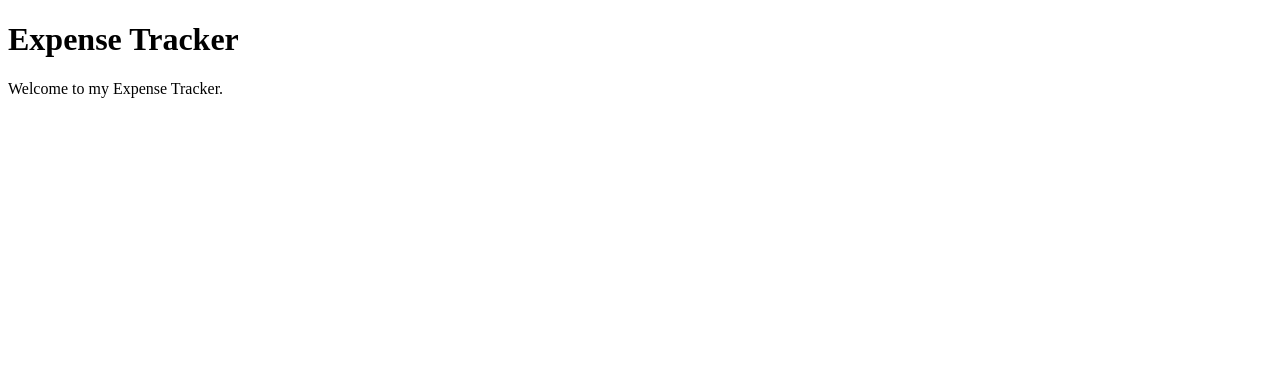
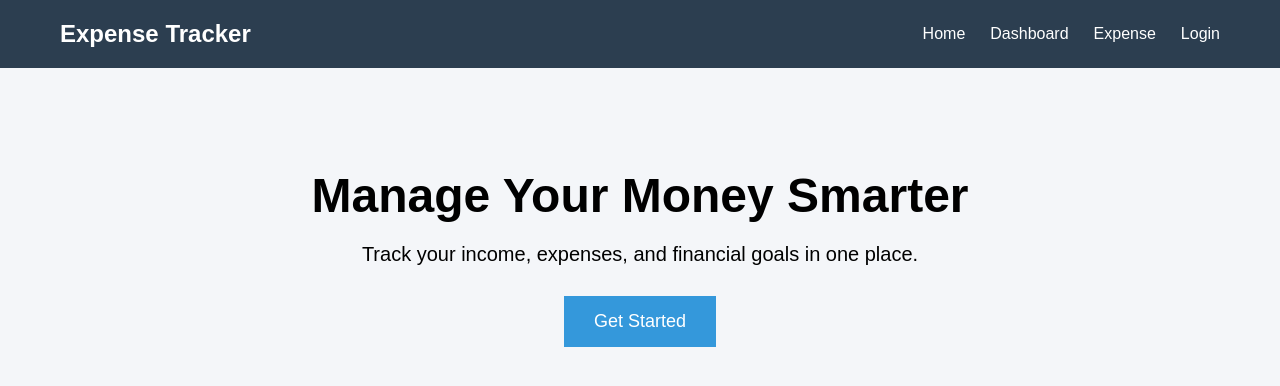
Before and after one commit to eyosisolo/expense_tracker, a Flask app: page / in a window 1280 px wide. Shown: the top 386 px of the page. Run offline with Flask 3, Linux system fonts and the light colour scheme.

Commit message:
Create responsive homepage with Flask templates and CSS styling

```diff
--- a/static/css/style.css
+++ b/static/css/style.css
@@ -0,0 +1,61 @@
+* {
+    margin: 0;
+    padding: 0;
+    box-sizing: border-box;
+}
+
+body {
+    font-family: Arial, sans-serif;
+    background: #f4f6f9;
+}
+
+nav {
+    background: #2c3e50;
+    color: white;
+    display: flex;
+    justify-content: space-between;
+    align-items: center;
+    padding: 20px 60px;
+}
+
+nav ul {
+    display: flex;
+    list-style: none;
+}
+
+nav li {
+    margin-left: 25px;
+}
+
+nav a {
+    color: white;
+    text-decoration: none;
+}
+
+.hero {
+    text-align: center;
+    margin-top: 100px;
+}
+
+.hero h1 {
+    font-size: 48px;
+    margin-bottom: 20px;
+}
+
+.hero p {
+    font-size: 20px;
+    margin-bottom: 30px;
+}
+
+.hero button {
+    padding: 15px 30px;
+    border: none;
+    background: #3498db;
+    color: white;
+    font-size: 18px;
+    cursor: pointer;
+}
+
+.hero button:hover {
+    background: #2980b9;
+}
--- a/templates/index.html
+++ b/templates/index.html
@@ -6,14 +6,37 @@
     <meta name="viewport" content="width=device-width, initial-scale=1.0">
 
     <title>Expense Tracker</title>
+    <link rel="stylesheet" href="{{ url_for('static', filename='css/style.css') }}">
 
 </head>
 
 <body>
 
-    <h1>Expense Tracker</h1>
+    <nav>
+        <h1>Expense Tracker</h1>
 
-    <p>Welcome to my Expense Tracker.</p>
+        <ul>
+            <li><a href="/">Home</a></li>
+            <li><a href="/">Dashboard</a></li>
+            <li><a href="/">Expense</a></li>
+            <li><a href="/">Login</a></li>
+
+        </ul>
+    </nav>
+
+    <section class="hero">
+
+        <h1>Manage Your Money Smarter</h1>
+
+        <p>
+            Track your income, expenses,
+            and financial goals in one place.
+        </p>
+
+        <button>Get Started</button>
+
+    </section>
+
 
 </body>
 
```
